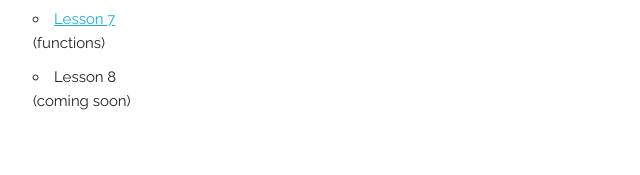
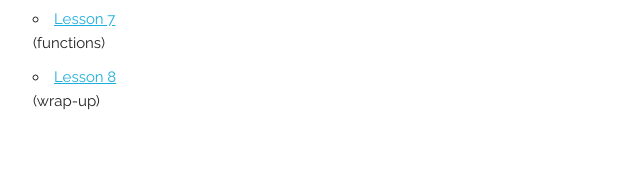
Before and after one commit to python101ldn/python101ldn.github.io, a plain HTML site: page index.html in a window 1280 px wide. Shown: the part 980-1155 px from the top of the page, 207-847 px from the left. Drawn offline with Linux system fonts and the light colour scheme.

Commit message:
lesson 8 link

```diff
--- a/index.html
+++ b/index.html
@@ -62,8 +62,8 @@
             (functions)
           </li>
           <li>
-            <!-- <a href="https://python101ldn.github.io/slides/lesson8.html"> --> Lesson 8 <!-- </a> --><br>
-            (coming soon)
+            <a href="https://python101ldn.github.io/slides/lesson8.html">Lesson 8</a><br>
+            (wrap-up)
           </li>
 
         </ul>
```
